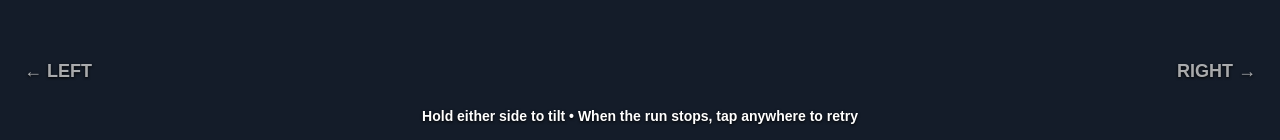
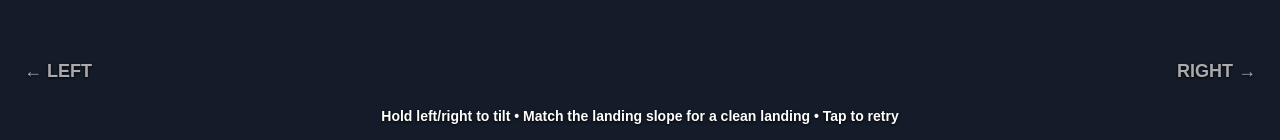
Before and after one commit to jeltedeproft/fly-like-an-eagle, a web app: page / in a window 1280 px wide. Shown: the part 660-800 px from the top of the page. Run offline with its HTML, style and script files only (its server is not run), Linux system fonts and the light colour scheme; data that the repository does not hold is empty.

Commit message:
Explain airborne landing controls

```diff
--- a/html/src/main/webapp/index.html
+++ b/html/src/main/webapp/index.html
@@ -19,7 +19,7 @@
   <div id="embed-html"></div>
   <div id="left" class="side">← LEFT</div>
   <div id="right" class="side">RIGHT →</div>
-  <div id="hint">Hold either side to tilt • When the run stops, tap anywhere to retry</div>
+  <div id="hint">Hold left/right to tilt • Match the landing slope for a clean landing • Tap to retry</div>
   <pre id="error"></pre>
   <script>
     (function () {
```
